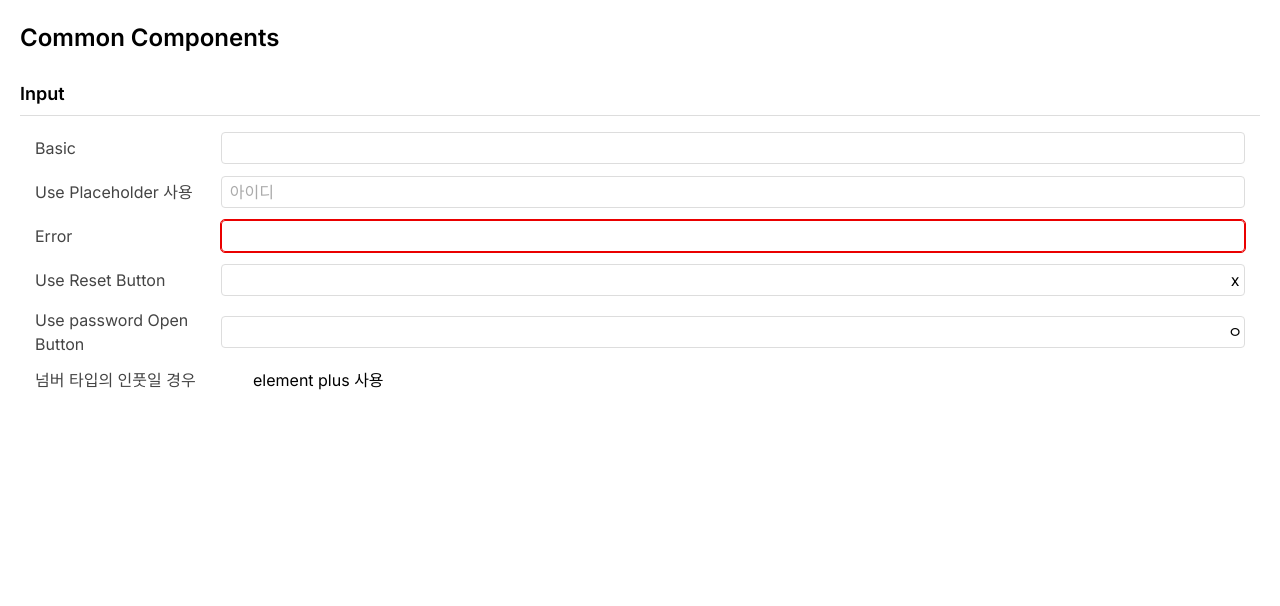
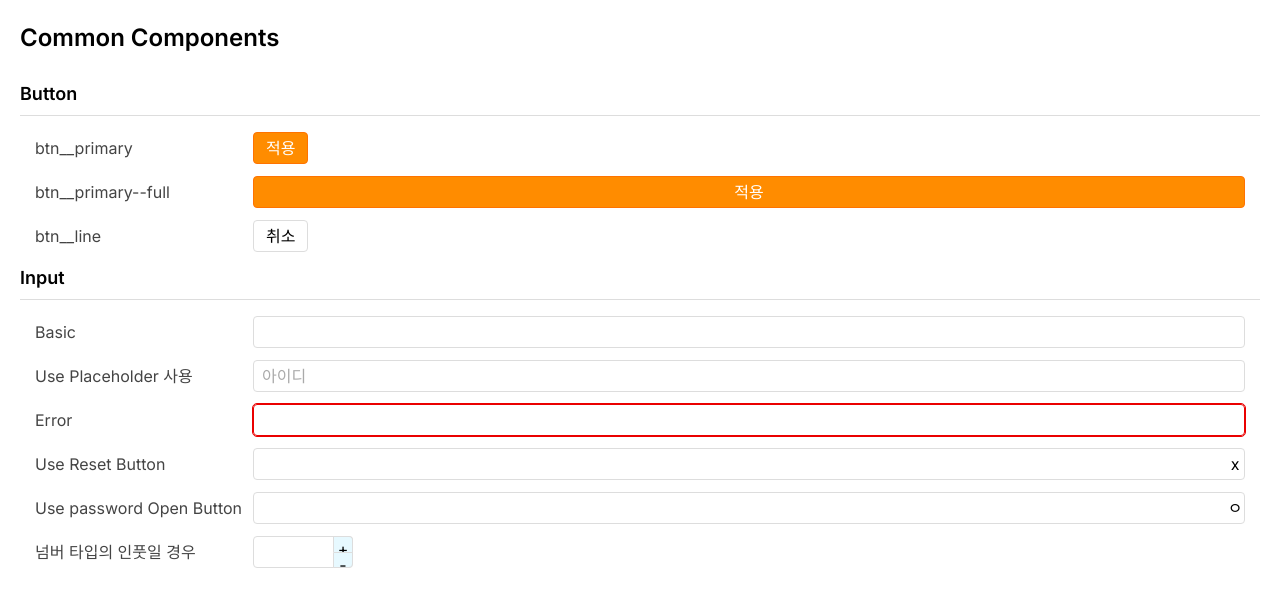
Before and after one commit to taetaeil/react-example, a Next.js app: page / in a window 1280 px wide. Shown: the top 606 px of the page. Built offline with nearby package versions, Linux system fonts and the light colour scheme.

Commit message:
Feat(button): 버튼 임시 퍼블리싱

```diff
--- a/src/app/cm.module.scss
+++ b/src/app/cm.module.scss
@@ -2,12 +2,50 @@ $gray-10: #dddddd; // input basic border-color
 $gray-20: #aaaaaa; // input placehodler
 $blue-10: #005eea; // input focus border-color
 $red-10: #ea0000; // input focus border-color
+$white: #ffffff;
 $radius-10: 4px; // input basic border-radius
-$transition: all 0.2s linear;
+$transition: all 0.1s linear;
 $height-10: 32px; // input height
+
+// ===================================== Button =====================================
+%btn {
+  height: $height-10;
+  padding: 0 12px;
+  border-radius: $radius-10;
+  transition: $transition;
+}
+.btn {
+  // primary button
+  &__primary {
+    @extend %btn;
+    background: rgb(255, 140, 0);
+    border: 1px solid rgb(255, 115, 0);
+    color: $white;
+    &:hover {
+      background: rgb(255, 119, 0);
+    }
+    // primary button / width full(login button)
+    &--full {
+      @extend .btn__primary;
+      flex: 1 1 0%;
+      width: 100%;
+    }
+  }
+  // line button
+  &__line {
+    @extend %btn;
+    border: 1px solid $gray-10;
+    &:hover {
+      background: #cfddee;
+      color: $blue-10;
+    }
+  }
+}
+// ===================================== Input =====================================
 
 .cm-input {
   display: inline-block;
+  flex: 1 1 0%;
   position: relative;
   width: 100%;
 
@@ -50,46 +88,58 @@ $height-10: 32px; // input height
     }
   }
 
-  // input[type="number"] 일 경우
-  // &--number {
-  //   width: 100px;
-  //   input {
-  //     padding-right: 30px;
-  //   }
-  //   &__btn {
-  //     display: flex;
-  //     flex-flow: column;
-  //     position: absolute;
-  //     right: 0;
-  //     top: 50%;
-  //     transform: translateY(-50%);
-  //     button {
-  //       width: 20px;
-  //       height: calc($height-10 / 2);
-  //       border: 1px solid $gray-10;
-  //       // 증가 버튼
-  //       &:first-child {
-  //         background: rgb(231, 249, 255);
-  //         border-radius: 0 $radius-10 0 0;
-  //       }
-  //       // 감소 버튼
-  //       &:last-child {
-  //         background: rgb(231, 249, 255);
-  //         border-radius: 0 0 $radius-10 0;
-  //       }
-  //     }
-  //   }
-  // }
+  // input[type='number'] 일 경우
+  &-number {
+    flex: none;
+    width: 100px;
+    outline: 0;
+    input {
+      padding-right: 30px;
+      transition: none;
+      &:focus {
+        outline: 0;
+        & + .cm-input-number__btn {
+          button {
+            border-color: $blue-10;
+          }
+        }
+      }
+    }
+    &__btn {
+      display: flex;
+      flex-flow: column;
+      position: absolute;
+      right: 0;
+      top: 50%;
+      transform: translateY(-50%);
+      button {
+        width: 20px;
+        height: calc($height-10 / 2);
+        border: 1px solid $gray-10;
+        // 증가 버튼
+        &:first-child {
+          background: rgb(231, 249, 255);
+          border-radius: 0 $radius-10 0 0;
+          border-bottom: 0;
+        }
+        // 감소 버튼
+        &:last-child {
+          background: rgb(231, 249, 255);
+          border-radius: 0 0 $radius-10 0;
+        }
+      }
+    }
+  }
 
-  // // input[type="number"] spinner 제거 (Chrome, Safari, Edge, Opera)
-  // input::-webkit-outer-spin-button,
-  // input::-webkit-inner-spin-button {
-  //   -webkit-appearance: none;
-  //   margin: 0;
-  // }
+  // input[type="number"] spinner 제거 (Chrome, Safari, Edge, Opera)
+  input::-webkit-outer-spin-button,
+  input::-webkit-inner-spin-button {
+    -webkit-appearance: none;
+    margin: 0;
+  }
 
-  // // input[type="number"] spinner 제거 (Firefox)
-  // input[type='number'] {
-  //   -moz-appearance: textfield;
-  // }
+  // input[type="number"] spinner 제거 (Firefox)
+  input[type='number'] {
+    -moz-appearance: textfield;
+  }
 }
--- a/src/app/page.tsx
+++ b/src/app/page.tsx
@@ -1,21 +1,21 @@
-import styles from './cm.module.scss'
+import styles from './cm.module.scss' // css 파일
 
-// // number input (스피너가 있는 인풋 필드)
-// export function CmNumberInput(props: {
-//   isError?: boolean // 에러일 경우
-// }) {
-//   return (
-//     <div className={`${styles['cm-input']} ${styles['cm-input--number']}`}>
-//       <input type="number" />
-//       <div className={styles['cm-input--number__btn']}>
-//         <button type="button">+</button>
-//         <button type="button">-</button>
-//       </div>
-//     </div>
-//   )
-// }
+// ===================================== Number input (스피너가 있는 인풋 필드) =====================================
+export function CmNumberInput(props: {
+  isError?: boolean // 에러일 경우
+}) {
+  return (
+    <div className={`${styles['cm-input']} ${styles['cm-input-number']}`}>
+      <input type="number" />
+      <div className={styles['cm-input-number__btn']}>
+        <button type="button">+</button>
+        <button type="button">-</button>
+      </div>
+    </div>
+  )
+}
 
-// Basic input
+// ===================================== Basic input =====================================
 export function CmBasicInput(props: {
   isReset?: boolean // 초기화 버튼
   isSecret?: boolean // 비밀번호 감추기 버튼
@@ -25,11 +25,9 @@ export function CmBasicInput(props: {
 }) {
   return (
     <div
-      className={`${styles['cm-input']}  ${
-        props.type === 'number' ? styles['cm-input--number'] : ''
-      } ${props.isError ? styles['cm-input--error'] : ''} ${
-        styles['cm-input__btn']
-      }`}
+      className={`${styles['cm-input']} ${
+        props.isError ? styles['cm-input--error'] : ''
+      } ${styles['cm-input__btn']}`}
     >
       <input
         type={props.type ? props.type : 'text'}
@@ -44,6 +42,7 @@ export function CmBasicInput(props: {
   )
 }
 
+// ===================================== Page =====================================
 export default function Home() {
   return (
     <div style={{ padding: '20px' }}>
@@ -57,7 +56,60 @@ export default function Home() {
       >
         Common Components
       </h1>
-      {/* input */}
+      {/* Button */}
+      <h2
+        style={{
+          marginBottom: '16px',
+          paddingBottom: '8px',
+          borderBottom: '1px solid #dddddd',
+          fontWeight: '600',
+          fontSize: '18px',
+        }}
+      >
+        Button
+      </h2>
+      <ul style={{ padding: '0 15px' }}>
+        <li
+          style={{
+            display: 'flex',
+            alignItems: 'center',
+            gap: '8px',
+            marginBottom: '12px',
+          }}
+        >
+          <p style={{ width: '210px', color: '#444444' }}>btn__primary</p>
+          <button type="button" className={styles['btn__primary']}>
+            적용
+          </button>
+        </li>
+        <li
+          style={{
+            display: 'flex',
+            alignItems: 'center',
+            gap: '8px',
+            marginBottom: '12px',
+          }}
+        >
+          <p style={{ width: '210px', color: '#444444' }}>btn__primary--full</p>
+          <button type="button" className={styles['btn__primary--full']}>
+            적용
+          </button>
+        </li>
+        <li
+          style={{
+            display: 'flex',
+            alignItems: 'center',
+            gap: '8px',
+            marginBottom: '12px',
+          }}
+        >
+          <p style={{ width: '210px', color: '#444444' }}>btn__line</p>
+          <button type="button" className={styles['btn__line']}>
+            취소
+          </button>
+        </li>
+      </ul>
+      {/* Input */}
       <h2
         style={{
           marginBottom: '16px',
@@ -140,8 +192,7 @@ export default function Home() {
           <p style={{ width: '210px', color: '#444444' }}>
             넘버 타입의 인풋일 경우
           </p>
-          {/* <CmNumberInput></CmNumberInput> */}
-          element plus 사용
+          <CmNumberInput></CmNumberInput>
         </li>
       </ul>
     </div>
```
